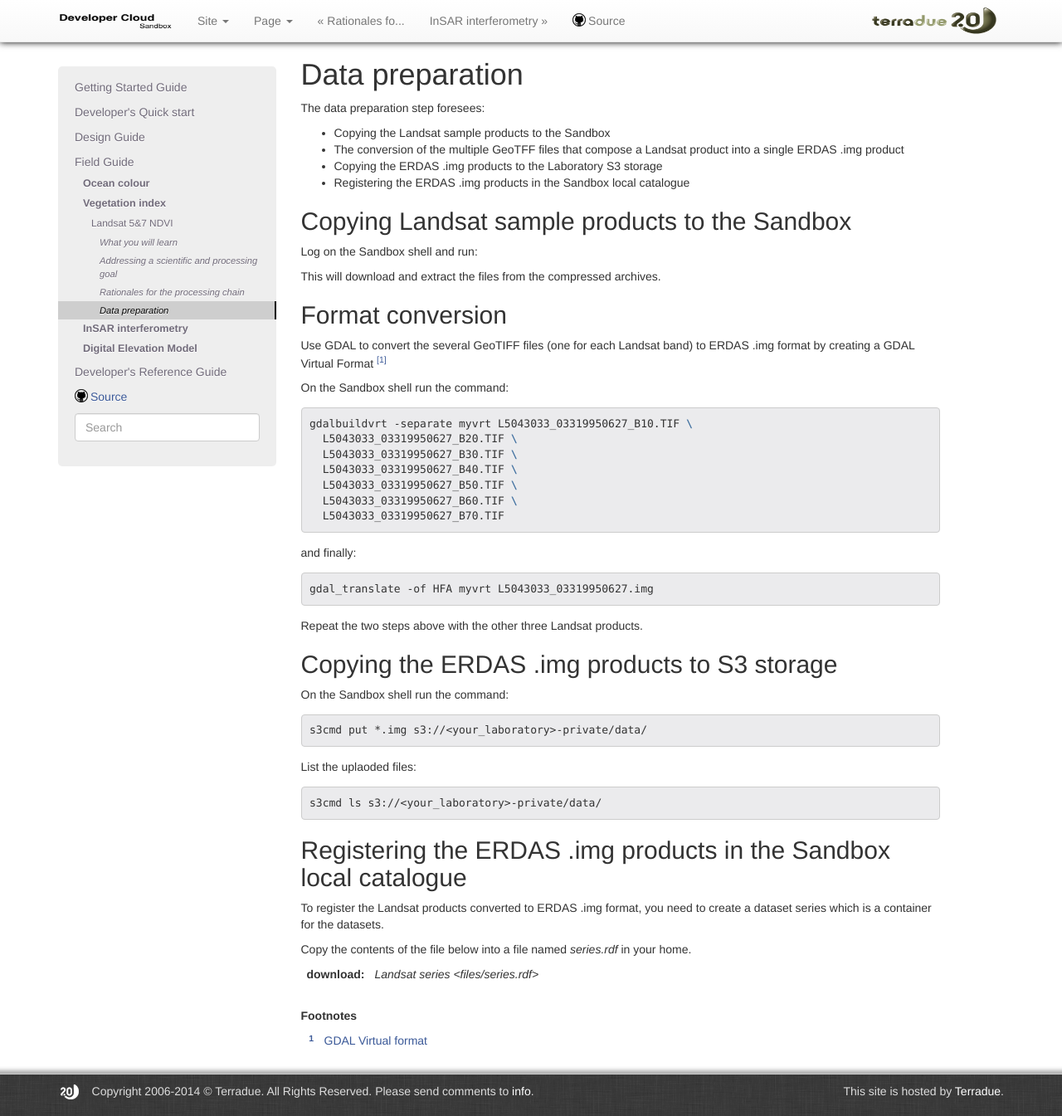
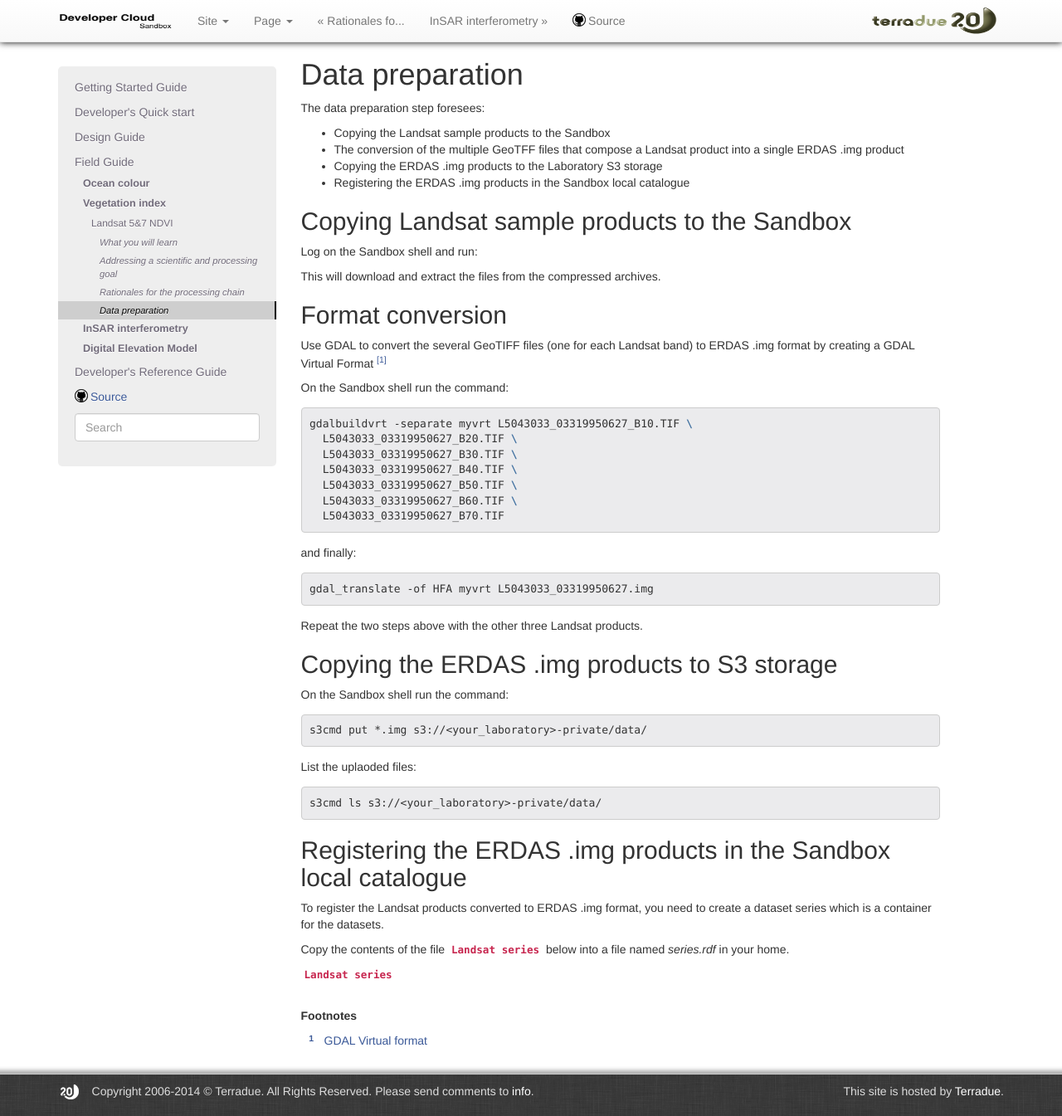
Before and after one commit to Terradue/doc-developer-sandbox, a Sphinx documentation site: the page built from source/field/vegetation/lib_python_ndvi/data.rst, in a window 1280 px wide and 1345 px high. Shown: the whole window at 83% size. Built offline with Sphinx 7.4.7, drawn with Linux system fonts in a browser that asks for light colours; pages that are not in the unit, such as notebooks, are missing from menus.

Commit message:
Update data.rst

```diff
--- a/source/field/vegetation/lib_python_ndvi/data.rst
+++ b/source/field/vegetation/lib_python_ndvi/data.rst
@@ -67,9 +67,9 @@
 
 To register the Landsat products converted to ERDAS .img format, you need to create a dataset series which is a container for the datasets.
 
-Copy the contents of the file below into a file named *series.rdf* in your home.
+Copy the contents of the file :download:`Landsat series <files/series.rdf>` below into a file named *series.rdf* in your home.
 
-:download: `Landsat series <files/series.rdf>`
+:download:`Landsat series <files/series.rdf>`
 
 .. admonition::Congrats!
 
```
